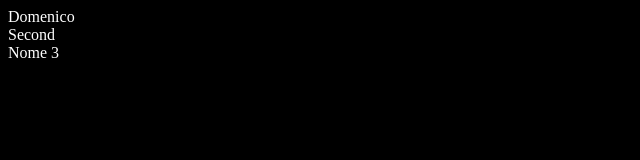
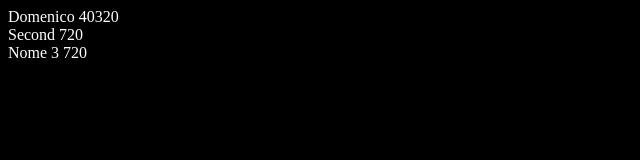
Before and after one commit to fairsayan/fantasticchat, a plain HTML site: page public/index.html in a window 1280 px wide. Shown: the whole page, without its empty margins (0-640 px from the left). Drawn offline with Linux system fonts and the light colour scheme.

Commit message:
factorial feature

```diff
--- a/public/index.html
+++ b/public/index.html
@@ -12,8 +12,21 @@
     </style>
   </head>
   <body>
-    <div>Domenico</div>
-    <div>Second</div>
-    <div>Nome 3</div>
+    <div id="first">Domenico</div>
+    <div id="second">Second</div>
+    <div id="third">Nome 3</div>
+    <script>
+      function factorial(n) {
+        return n > 1 ? n * factorial(n - 1) : 1
+      }
+
+      var text1 = document.getElementById('first').innerHTML
+      var text2 = document.getElementById('second').innerHTML
+      var text3 = document.getElementById('third').innerHTML
+
+      document.getElementById('first').innerHTML += ' ' + factorial(text1.length)
+      document.getElementById('second').innerHTML += ' ' + factorial(text2.length)
+      document.getElementById('third').innerHTML += ' ' + factorial(text3.length)
+    </script>
   </body>
 </html>
```
